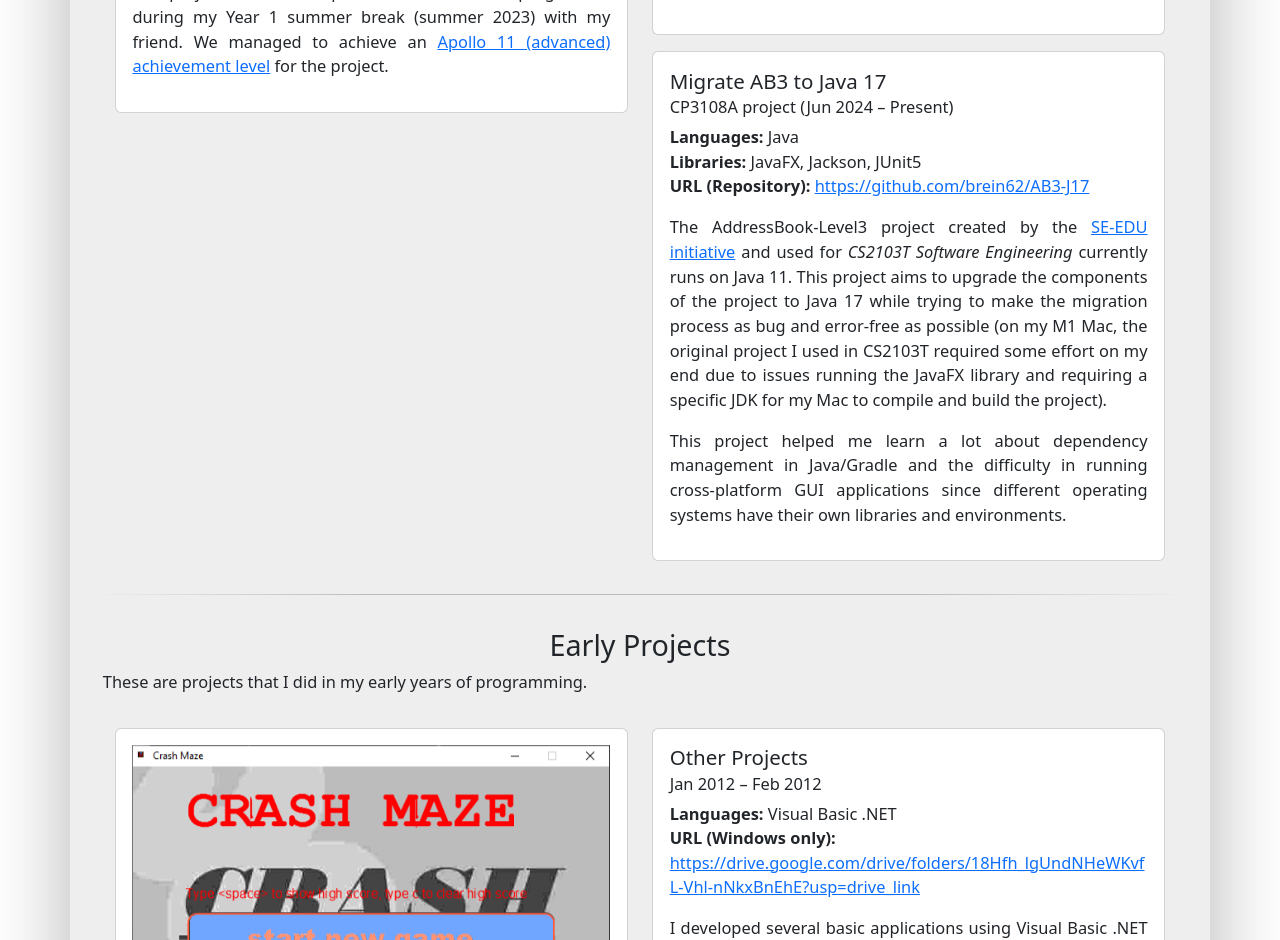
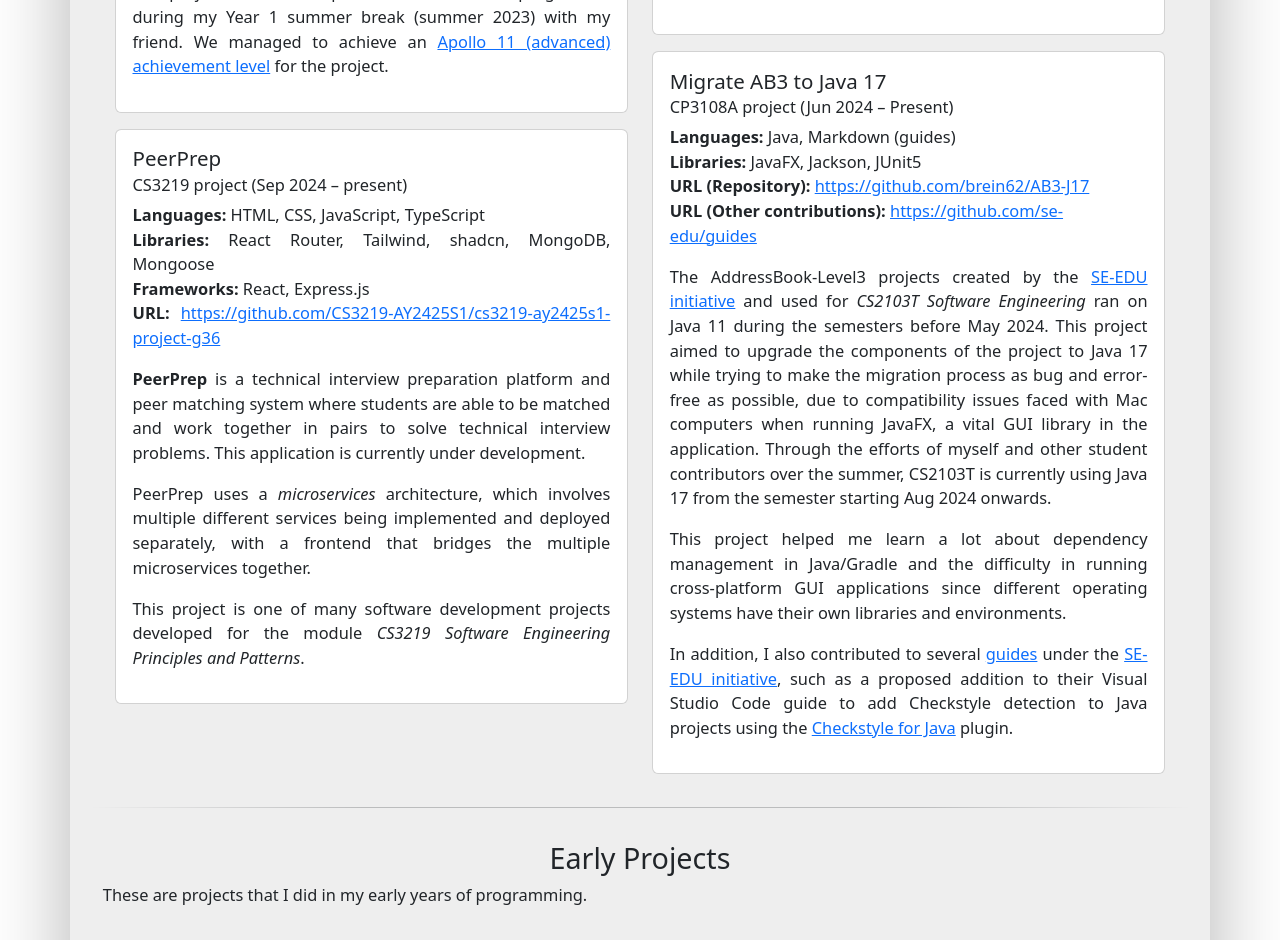
Before and after one commit to brein62/brein62.github.io, a React (Create React App) app: page /#/projects in a window 1280 px wide. Shown: the part 3940-4880 px from the top of the page. Built offline with nearby package versions, Linux system fonts and the light colour scheme.

Commit message:
Update Projects.tsx

```diff
--- a/src/pages/Projects.tsx
+++ b/src/pages/Projects.tsx
@@ -141,6 +141,24 @@
                                 This project was done as part of the NUS Orbital programme during my Year 1 summer break (summer 2023) with my friend. We managed to achieve an <a href="/#awards#academic-achievements">Apollo 11 (advanced) achievement level</a> for the project.
                             </p>
                         </ProjectInfo>
+                        <ProjectInfo
+                            title="PeerPrep"
+                            date="CS3219 project (Sep 2024 &ndash; present)"
+                            languages="HTML, CSS, JavaScript, TypeScript"
+                            libraries="React Router, Tailwind, shadcn, MongoDB, Mongoose"
+                            frameworks="React, Express.js"
+                            url="https://github.com/CS3219-AY2425S1/cs3219-ay2425s1-project-g36"
+                        >
+                            <p className="justify">
+                                <strong>PeerPrep</strong> is a technical interview preparation platform and peer matching system where students are able to be matched and work together in pairs to solve technical interview problems. This application is currently under development.
+                            </p>
+                            <p className="justify">
+                                PeerPrep uses a <em>microservices</em> architecture, which involves multiple different services being implemented and deployed separately, with a frontend that bridges the multiple microservices together.
+                            </p>
+                            <p className="justify">
+                                This project is one of many software development projects developed for the module <em>CS3219 Software Engineering Principles and Patterns</em>.
+                            </p>
+                        </ProjectInfo>
                     </ProjectColumn>
                     <ProjectColumn second screenWidth={ screenWidth }>
                         <ProjectInfo
@@ -160,14 +178,19 @@
                         <ProjectInfo
                             title="Migrate AB3 to Java 17"
                             date="CP3108A project (Jun 2024 &ndash; Present)"
-                            languages="Java"
+                            languages="Java, Markdown (guides)"
                             libraries="JavaFX, Jackson, JUnit5"
-                            url={[{"name": "Repository", "url": "https://github.com/brein62/AB3-J17"}]}>
+                            url={[{"name": "Repository", "url": "https://github.com/brein62/AB3-J17"},
+                                {"name": "Other contributions", "url": "https://github.com/se-edu/guides"}
+                            ]}>
                             <p className="justify">
-                                The AddressBook-Level3 project created by the <a rel="noopener noreferrer" target="_blank" href="https://se-education.org/">SE-EDU initiative</a> and used for <em>CS2103T Software Engineering</em> currently runs on Java 11. This project aims to upgrade the components of the project to Java 17 while trying to make the migration process as bug and error-free as possible (on my M1 Mac, the original project I used in CS2103T required some effort on my end due to issues running the JavaFX library and requiring a specific JDK for my Mac to compile and build the project).
+                                The AddressBook-Level3 projects created by the <a rel="noopener noreferrer" target="_blank" href="https://se-education.org/">SE-EDU initiative</a> and used for <em>CS2103T Software Engineering</em> ran on Java 11 during the semesters before May 2024. This project aimed to upgrade the components of the project to Java 17 while trying to make the migration process as bug and error-free as possible, due to compatibility issues faced with Mac computers when running JavaFX, a vital GUI library in the application. Through the efforts of myself and other student contributors over the summer, CS2103T is currently using Java 17 from the semester starting Aug 2024 onwards.
                             </p>
                             <p className="justify">
                                 This project helped me learn a lot about dependency management in Java/Gradle and the difficulty in running cross-platform GUI applications since different operating systems have their own libraries and environments.
+                            </p>
+                            <p className="justify">
+                                In addition, I also contributed to several <a rel="noopener noreferrer" target="_blank" href="https://github.com/se-edu/guides">guides</a> under the <a rel="noopener noreferrer" target="_blank" href="https://se-education.org/">SE-EDU initiative</a>, such as a proposed addition to their Visual Studio Code guide to add Checkstyle detection to Java projects using the <a rel="noopener noreferrer" target="_blank" href="https://marketplace.visualstudio.com/items?itemName=shengchen.vscode-checkstyle">Checkstyle for Java</a> plugin.
                             </p>
                         </ProjectInfo>
                     </ProjectColumn>
```
